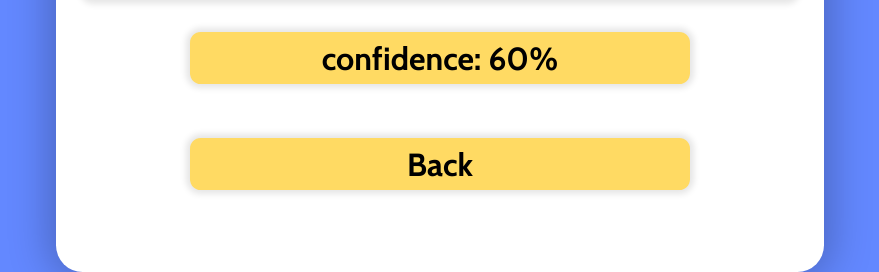
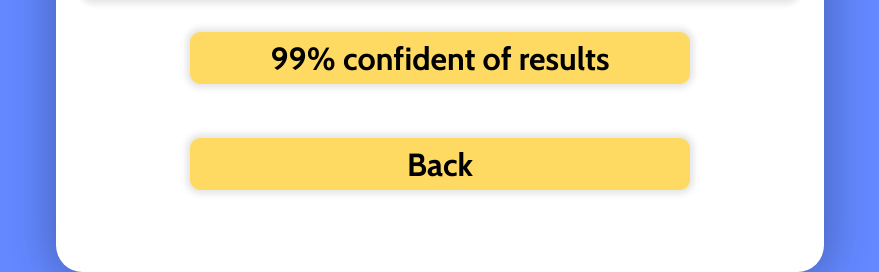
Before and after one commit to deybyr647/CN-Hackathon, a website: page client/advancedResults.html in a window 1280 px wide. Shown: the part 1108-1380 px from the top of the page, without its empty margins (200-1079 px from the left). Drawn offline with nearby package versions, Linux system fonts and the light colour scheme; files whose address does not match are found by name.

Commit message:
Advanced Results Page now shows confidence percentage of results

```diff
--- a/client/advancedResults.html
+++ b/client/advancedResults.html
@@ -20,7 +20,7 @@
                     <img src="img.jpg" alt="HTML5 Icon" width="650" height="650">
                 </h3>
             </div>
-            <div class='prop'><h1>confidence: 60%</h1></div>
+            <div class='prop'><h1 id='confidence'>confidence: 60%</h1></div>
             <a href="index.html" style="color: black" class="nounder"><div class='advance'><h1>Back</h1></div></a>
         </div>
     </body>
--- a/client/moodcam.js
+++ b/client/moodcam.js
@@ -1,4 +1,5 @@
 const moodHeading = document.querySelector('#mood');
+let confidenceHeading = document.querySelector('#confidence');
 
 //Capitalizes first letter of passed string
 let capitalizeStr = (str) => {
@@ -13,17 +14,21 @@ let capitalizeStr = (str) => {
 //Gets mood key with highest value
 let getMood = (arr) => {
     let finalMoodResult;
+    let finalMoodConfidence;
     arr.forEach(result => {
         Object.keys(result.data).reduce((a, b) => {
             if(result.data[a] > result.data[b]){
                 finalMoodResult = a;
             }
         })
+        finalMoodConfidence = result.data[`${finalMoodResult}`];
         console.log('object result data: \n', result.data);
     })
 
     console.log('Final Mood Result: ', finalMoodResult);
-    return finalMoodResult;
+    console.log('Final Mood Confidence: ', finalMoodConfidence);
+
+    return {mood: finalMoodResult, confidence: finalMoodConfidence};
 }
 
 let displayMoodData = () => {
@@ -37,7 +42,9 @@ let getData = (file) => {
         .then(data => {
             let objArr = data.results;
             let mood = getMood(objArr);
-            moodHeading.innerHTML = `You seem pretty ${capitalizeStr(mood)}`;
+            moodHeading.innerHTML = `You seem pretty ${capitalizeStr(mood.mood)}`;
+            confidenceHeading.innerHTML = `${Math.trunc(mood.confidence * 100)}% confident of results`;
+
         })
         .catch(err => {
             err ? console.error(err) : err = null;
```
